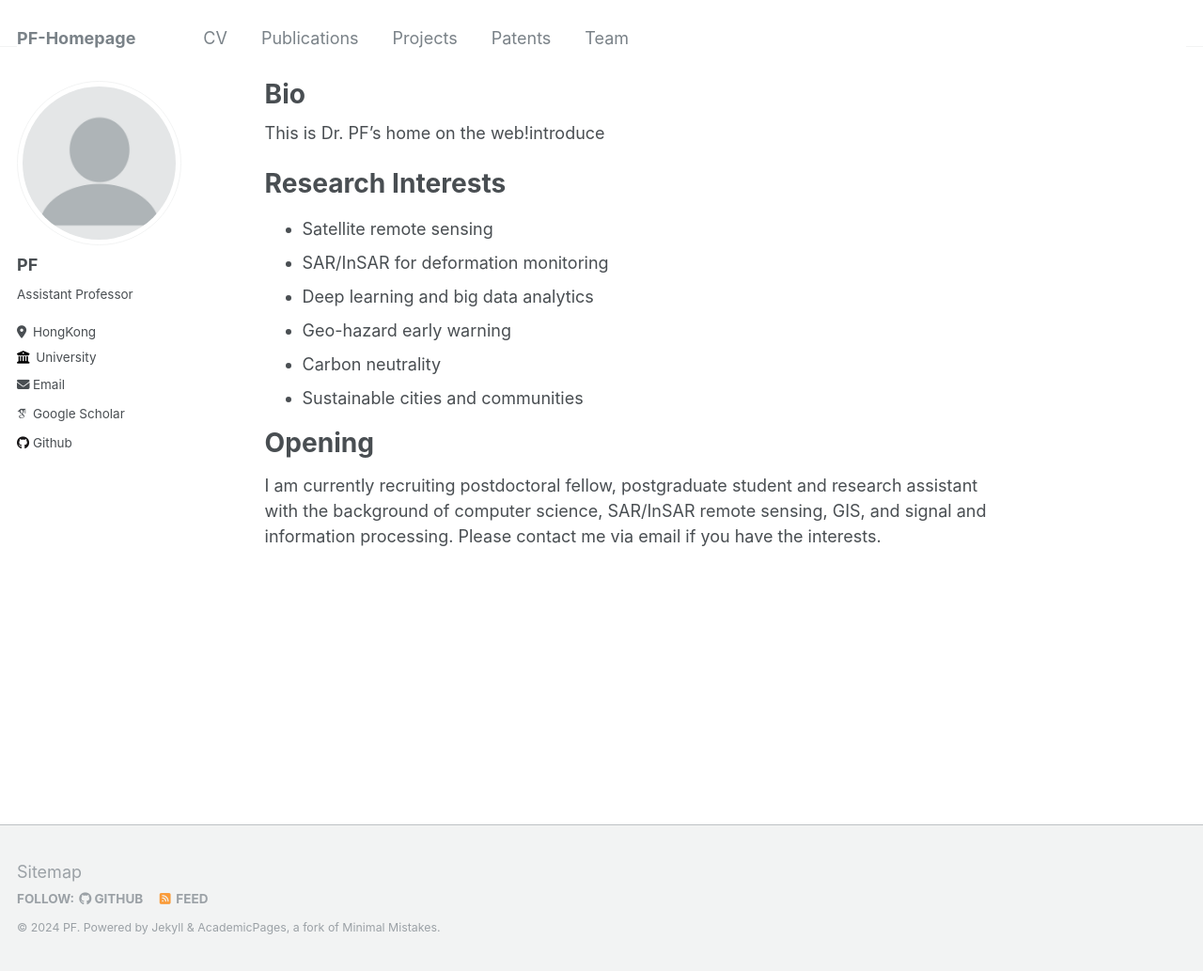
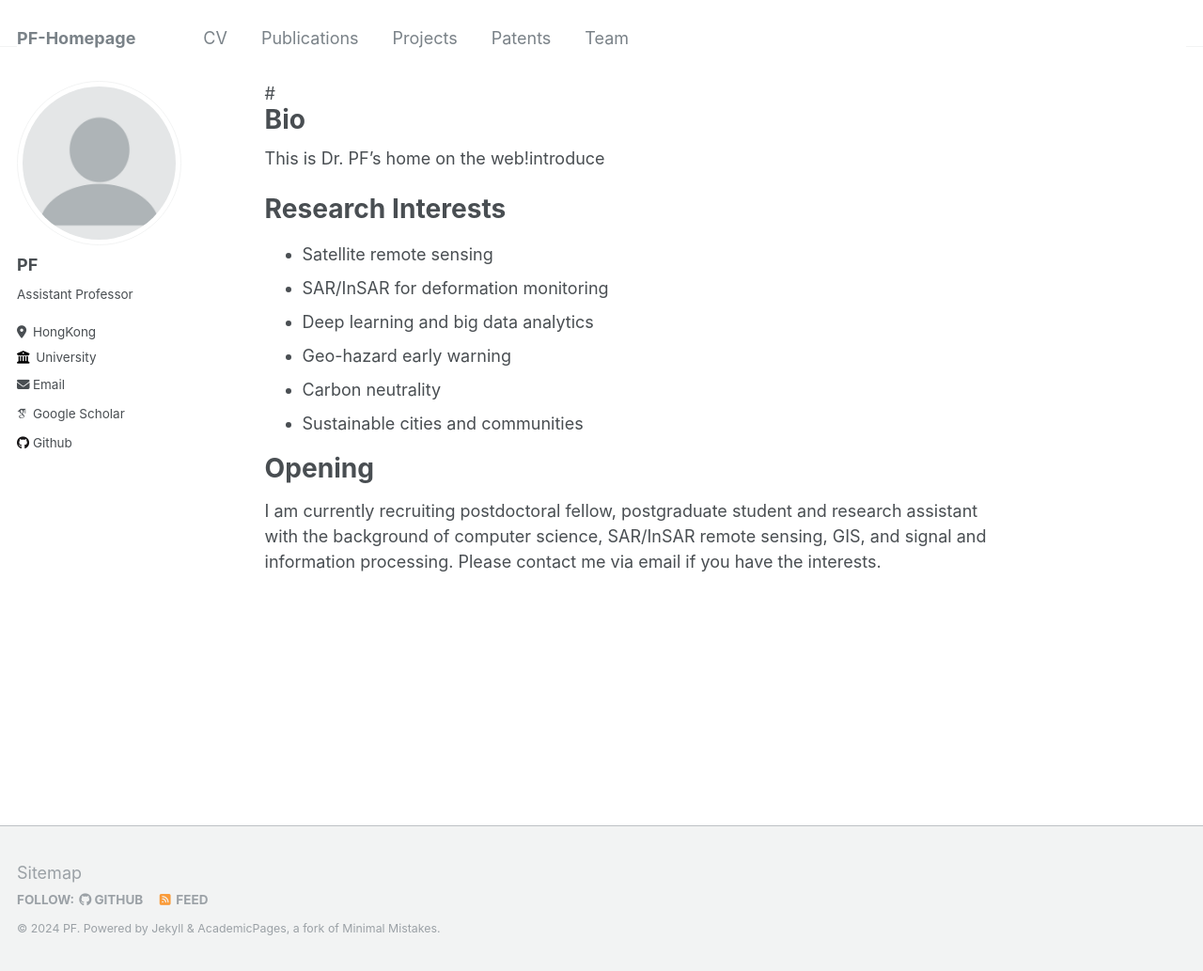
Before and after one commit to pfMA03/peifengMa, a Jekyll site: the page built from _pages/about.md, in a window 1280 px wide and 1033 px high. Shown: the whole window at 94% size. Built offline with Jekyll 4.4.1, drawn with Linux system fonts in a browser that asks for light colours; some web fonts are replaced.

```diff
--- a/_layouts/single.html
+++ b/_layouts/single.html
@@ -20,7 +20,7 @@ layout: default
   <article class="page" itemscope itemtype="http://schema.org/CreativeWork">
     {% if page.title %}<meta itemprop="headline" content="{{ page.title | markdownify | strip_html | strip_newlines | escape_once }}">{% endif %}
     {% if page.excerpt %}<meta itemprop="description" content="{{ page.excerpt | markdownify | strip_html | strip_newlines | escape_once }}">{% endif %}
-    {% if page.date %}<meta itemprop="datePublished" content="{{ page.date | date: "%B %d, %Y" }}">{% endif %}
+   # {% if page.date %}<meta itemprop="datePublished" content="{{ page.date | date: "%B %d, %Y" }}">{% endif %}
     {% if page.modified %}<meta itemprop="dateModified" content="{{ page.modified | date: "%B %d, %Y" }}">{% endif %}
 
     <div class="page__inner-wrap">
```
